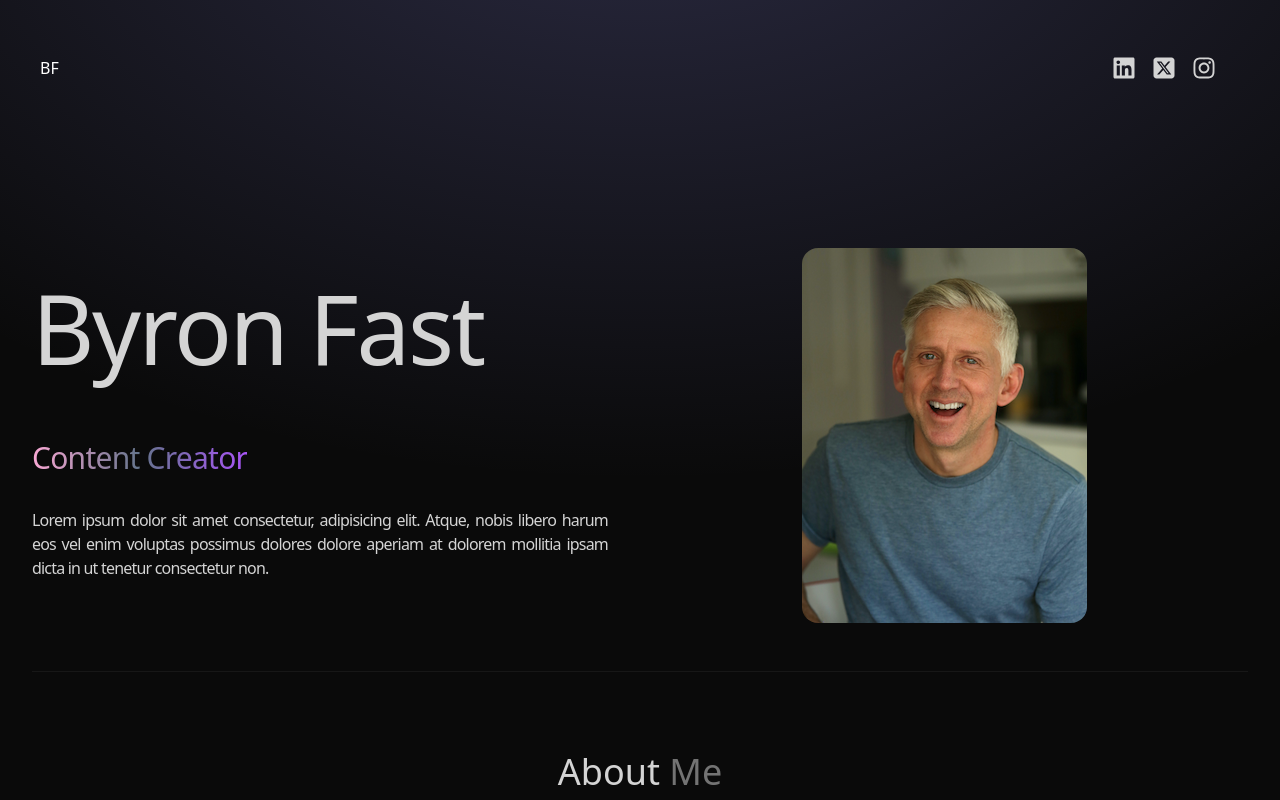
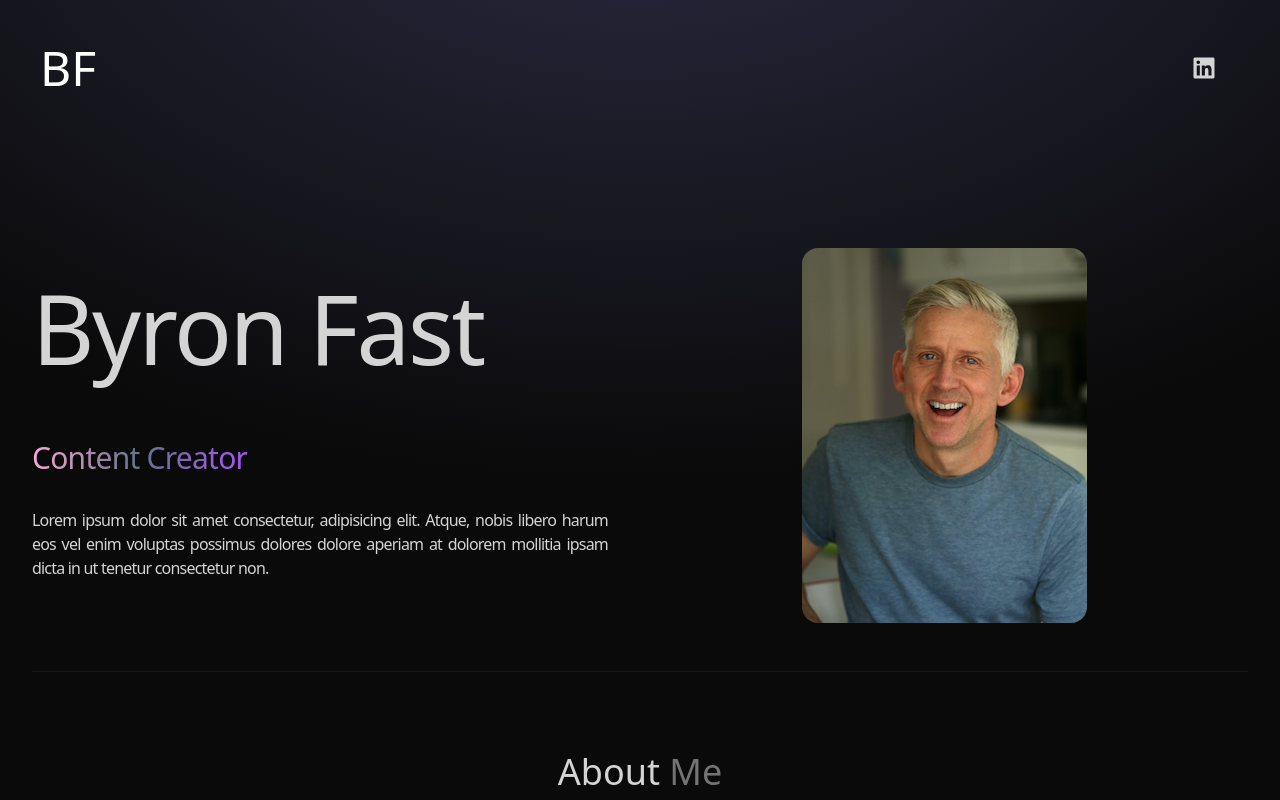
Before and after one commit to Manuelhhinojosa/byronFastWebsite, a React (Vite) app: page / in a window 1280 px wide. Shown: the top 800 px of the page. Built offline with nearby package versions, Linux system fonts and the light colour scheme; a web font is replaced by a local one.

Commit message:
removed unnecessary icons as per client's request from Navbar component. Adjusted size of Navbar logo as per client's request.

```diff
--- a/src/components/Navbar.jsx
+++ b/src/components/Navbar.jsx
@@ -2,8 +2,6 @@ import React from "react";
 
 // React icons
 import { FaLinkedin } from "react-icons/fa";
-import { FaSquareXTwitter } from "react-icons/fa6";
-import { FaInstagram } from "react-icons/fa";
 
 // images
 
@@ -11,12 +9,12 @@ const Navbar = () => {
   return (
     <nav className="mb-20 flex items-center justify-between py-6">
       <div className="flex flex-shrink-0 items-center">
-        <div className="text-white mx-2 w-10">BF</div>
+        <div className="text-white mx-2 w-10 text-5xl">BF</div>
       </div>
       <div className="m-8 flex items-center justify-center gap-4 text-2xl">
-        <FaLinkedin />
-        <FaSquareXTwitter />
-        <FaInstagram />
+        <a href="https://www.linkedin.com/in/manuelhh/">
+          <FaLinkedin />
+        </a>
       </div>
     </nav>
   );
```
